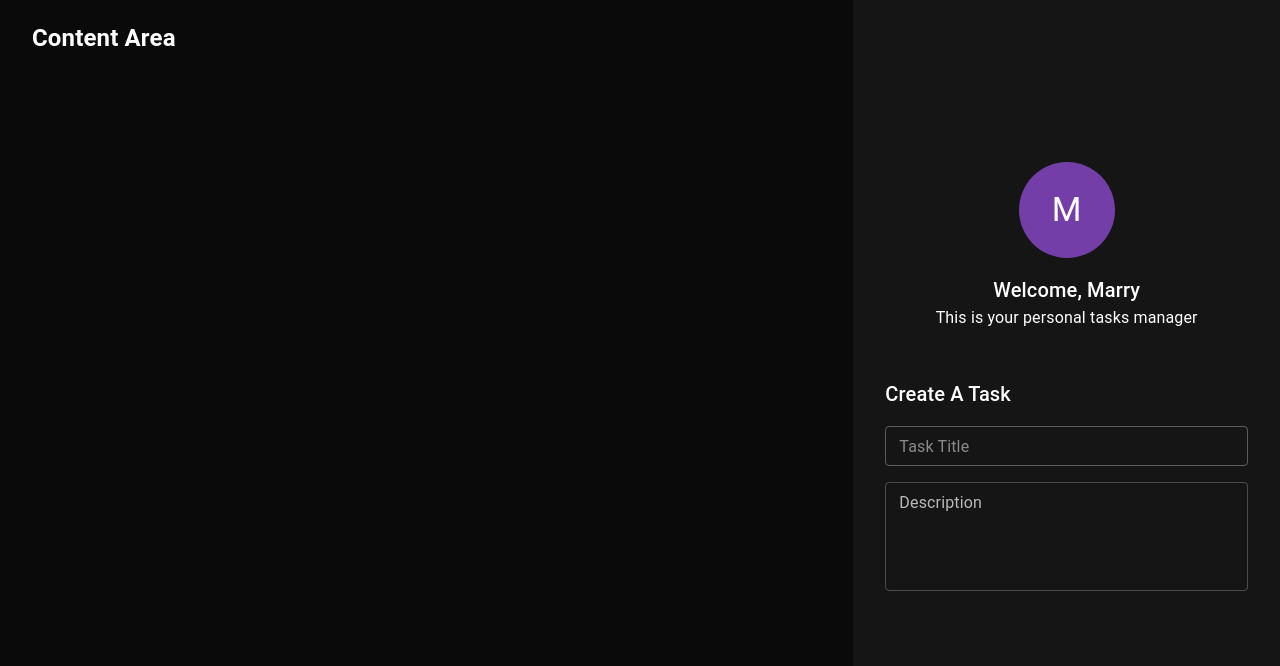
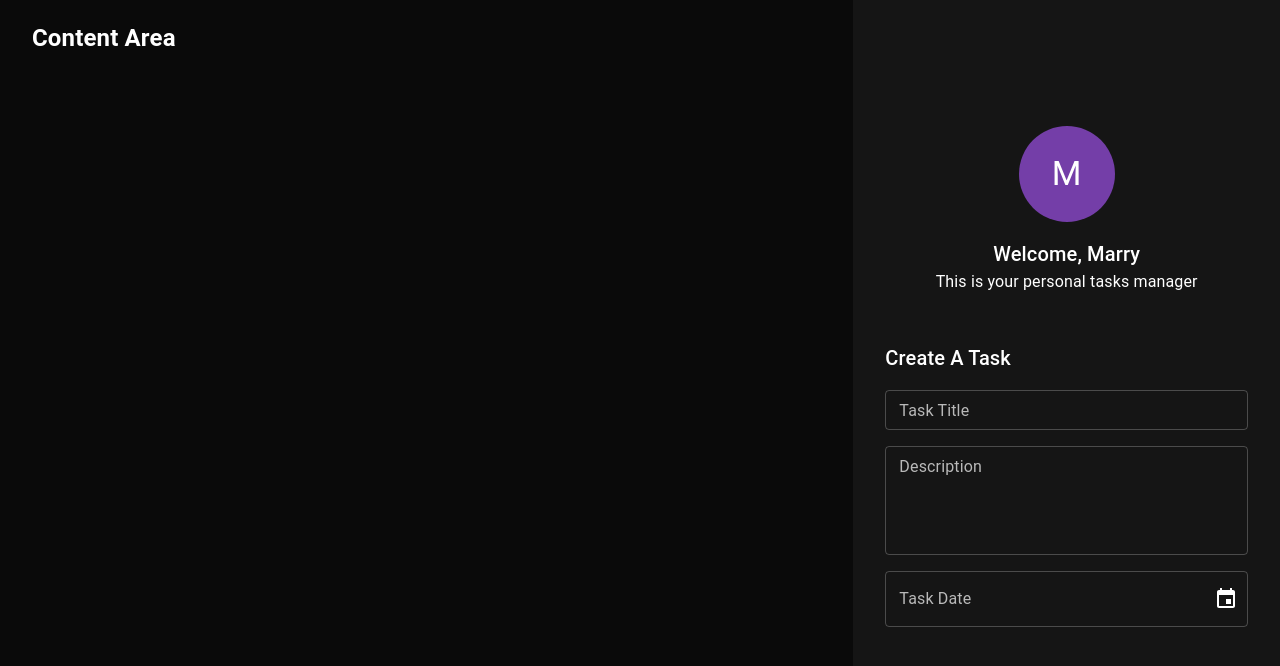
Before and after one commit to ayushCode27/todo-react-ts, a React (Create React App) app: page / in a window 1280 px wide. Shown: the top 666 px of the page. Built offline with nearby package versions, Linux system fonts and the light colour scheme.

Commit message:
add Form date component

```diff
--- a/package.json
+++ b/package.json
@@ -6,6 +6,7 @@
     "@emotion/react": "^11.11.0",
     "@emotion/styled": "^11.11.0",
     "@mui/material": "^5.13.3",
+    "@mui/x-date-pickers": "^6.6.0",
     "@testing-library/jest-dom": "^5.16.5",
     "@testing-library/react": "^13.4.0",
     "@testing-library/user-event": "^13.5.0",
@@ -13,6 +14,7 @@
     "@types/node": "^16.18.34",
     "@types/react": "^18.2.7",
     "@types/react-dom": "^18.2.4",
+    "date-fns": "^2.30.0",
     "prop-types": "^15.8.1",
     "react": "^18.2.0",
     "react-dom": "^18.2.0",
--- /dev/null
+++ b/src/components/CreateTaskForm/TaskDateField.tsx
@@ -0,0 +1,25 @@
+import React, { FC, ReactElement, useState } from 'react';
+import { AdapterDateFns } from '@mui/x-date-pickers/AdapterDateFns';
+import { DesktopDatePicker } from '@mui/x-date-pickers/DesktopDatePicker';
+import { LocalizationProvider } from '@mui/x-date-pickers/LocalizationProvider';
+import { TextField } from '@mui/material';
+
+const TaskDateField: FC = (): ReactElement => {
+  const [date, setDate] = useState<Date | null>(null);
+  return (
+    <>
+      <LocalizationProvider dateAdapter={AdapterDateFns}>
+        <DesktopDatePicker
+          label='Task Date'
+          format='dd/MM/yyyy'
+          value={date}
+          onChange={newValue => setDate(newValue)}
+          // @ts-ignore
+          renderInput={params => <TextField {...params} />}
+        />
+      </LocalizationProvider>
+    </>
+  );
+};
+
+export default TaskDateField;
--- a/src/components/CreateTaskForm/index.tsx
+++ b/src/components/CreateTaskForm/index.tsx
@@ -2,6 +2,7 @@
 import { Box, Typography, Stack } from '@mui/material';
 import TaskTitleField from './TaskTitleField';
 import TaskDescriptionField from './TaskDescriptionField';
+import TaskDateField from './TaskDateField';
 
 const CreateTaskForm: FC = (): ReactElement => {
   return (
@@ -18,8 +19,9 @@
       </Typography>
 
       <Stack sx={{ width: '100%' }} spacing={2}>
-        <TaskTitleField disabled/>
-        <TaskDescriptionField  />
+        <TaskTitleField />
+        <TaskDescriptionField />
+        <TaskDateField />
       </Stack>
     </Box>
   );
```
Also changed, not shown: 1 other file (tests, documents, lock files or other folders).
